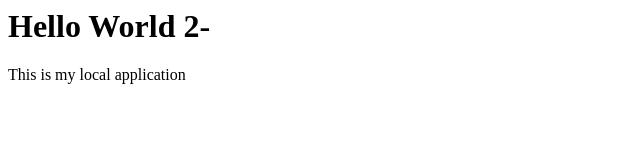
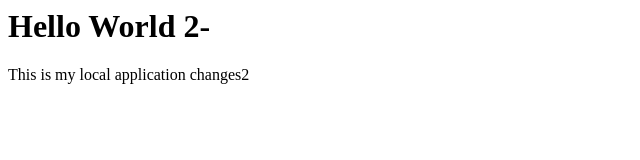
Before and after one commit to Mohit-Verma-1688/git_repo_okd, a plain HTML site: page index.html in a window 1280 px wide. Shown: the full height of the page, 0-640 px from the left. Drawn offline with Linux system fonts and the light colour scheme.

Commit message:
testing hook

```diff
--- a/index.html
+++ b/index.html
@@ -4,6 +4,6 @@
   </head>
   <body>
     <h1>Hello World 2-</h1>
-    <p>This is my local application</p>
+    <p>This is my local application changes2</p>
   </body>
 </html>
```
